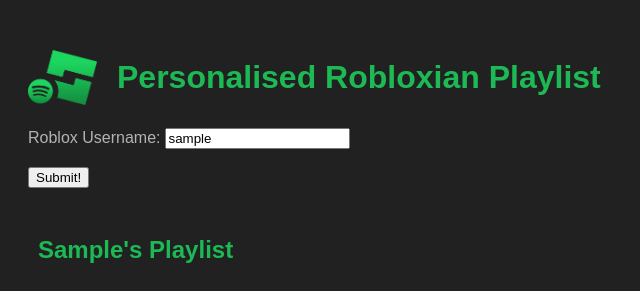
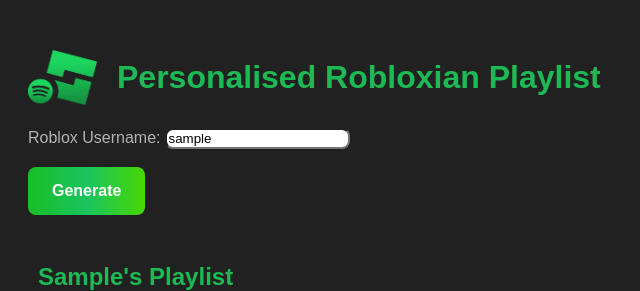
Before and after one commit to BenShapley/roblox-spotify-profile-website, a Flask app: template templates/index.html in a window 1280 px wide. Shown: the top 291 px of the page, without its empty margins (0-640 px from the left). Run offline with Flask 3, Linux system fonts and the light colour scheme; the template is opened without the code that fills it: most values are stand-ins (such as "Sample title", 1, 10 or a date in 2020); parts of the project's set-up code (start-up, migrations or seed data) failed here and were passed over.

Commit message:
read me & gh assets & button cs

```diff
--- a/static/css/style.css
+++ b/static/css/style.css
@@ -1,3 +1,5 @@
+
+
 body {
 	padding: 20px;
 	background-color: #212121;
@@ -32,3 +34,25 @@
     color: #b3b3b3;
     font-family: sans-serif;
 }
+
+#input_box{
+	border-radius: 8px;
+}
+
+#input_button{
+	/* border-radius: 20px; */
+
+	display: inline-block;
+	outline: none;
+	cursor: pointer;
+	font-size: 16px;
+	line-height: 20px;
+	font-weight: 600;
+	border-radius: 8px;
+	padding: 14px 24px;
+	border: none;
+	transition: box-shadow 0.2s ease 0s, -ms-transform 0.1s ease 0s, -webkit-transform 0.1s ease 0s, transform 0.1s ease 0s;
+	background: linear-gradient(to right, rgb(24, 190, 37) 0%, rgb(25, 196, 96) 50%, rgb(71, 215, 4) 100%);
+	color: #fff;
+
+}
--- a/templates/index.html
+++ b/templates/index.html
@@ -13,8 +13,8 @@
 	</div>
 	<form method="POST">
 		<label id = "typeinterface">Roblox Username:</label>
-		<input name=req_name type="text" value={{user_name}}><br><br>
-		<input type="submit" value="Submit!"><br><br>
+		<input id="input_box" name=req_name type="text" value={{user_name}}><br><br>
+		<input id="input_button" type="submit" value="Generate"><br><br>
 	</form>
 	<!--{% for song in songs %}-->
 	<!--	<p>{{song}}</p>-->
```
Also changed, not shown: README.md (added), gh-assets/CookieLocation.png (added), gh-assets/SpotifyRobloxLogo2.png (added), gh-assets/SpotifyScreenshot.png (added), gh-assets/WebsiteScreenshot.png (added).
